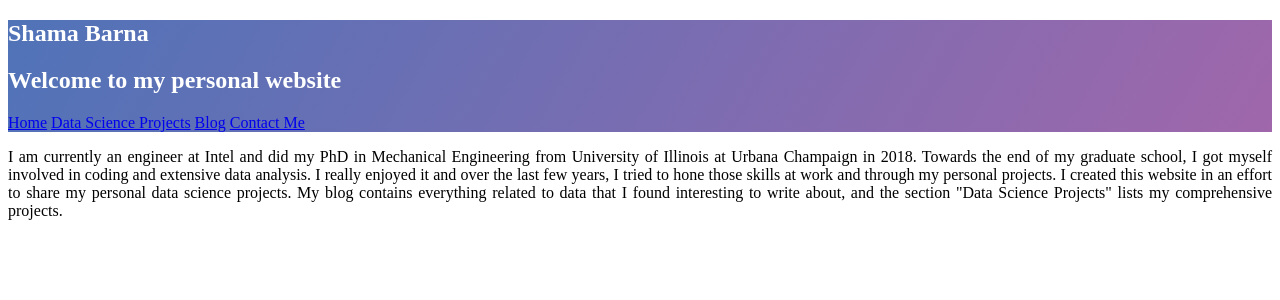
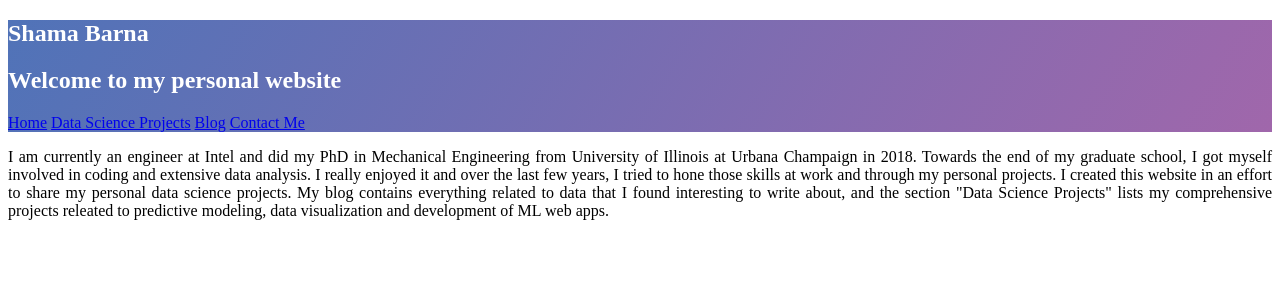
Before and after one commit to shamafarabi/shama.github.io, a Jekyll site: the page built from index.md, in a window 1280 px wide. Shown: the top 300 px of the page. Built offline with Jekyll 4.4.1, drawn with Linux system fonts in a browser that asks for light colours; nearby versions of some CDN libraries.

Commit message:
Update index.md

```diff
--- a/index.md
+++ b/index.md
@@ -3,5 +3,5 @@ layout: default
 ---
 <p style='text-align: justify;'>
 
-I am currently an engineer at Intel and did my PhD in Mechanical Engineering from University of Illinois at Urbana Champaign in 2018. Towards the end of my graduate school, I got myself involved in coding and extensive data analysis. I really enjoyed it and over the last few years, I tried to hone those skills at work and through my personal projects. I created this website in an effort to share my personal data science projects. My blog contains everything related to data that I found interesting to write about, and the section  "Data Science Projects" lists my comprehensive projects.
+I am currently an engineer at Intel and did my PhD in Mechanical Engineering from University of Illinois at Urbana Champaign in 2018. Towards the end of my graduate school, I got myself involved in coding and extensive data analysis. I really enjoyed it and over the last few years, I tried to hone those skills at work and through my personal projects. I created this website in an effort to share my personal data science projects. My blog contains everything related to data that I found interesting to write about, and the section  "Data Science Projects" lists my comprehensive projects releated to predictive modeling, data visualization and development of ML web apps.
 </p>
```
